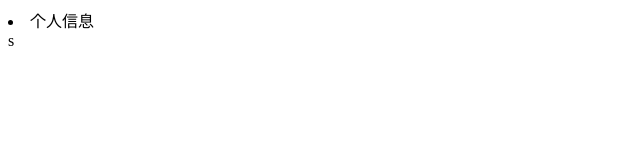
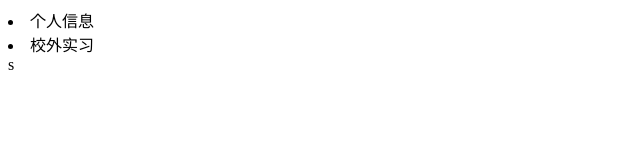
Before and after one commit to sumotingtt/cv, a plain HTML site: page index.html in a window 1280 px wide. Shown: the whole page, without its empty margins (0-640 px from the left). Drawn offline with Linux system fonts and the light colour scheme.

Commit message:
校外实习

```diff
--- a/index.html
+++ b/index.html
@@ -8,6 +8,7 @@
 <body>
     <div>
         <li>个人信息</li>
+        <li>校外实习</li>
 
     </div>
 </body>
```
